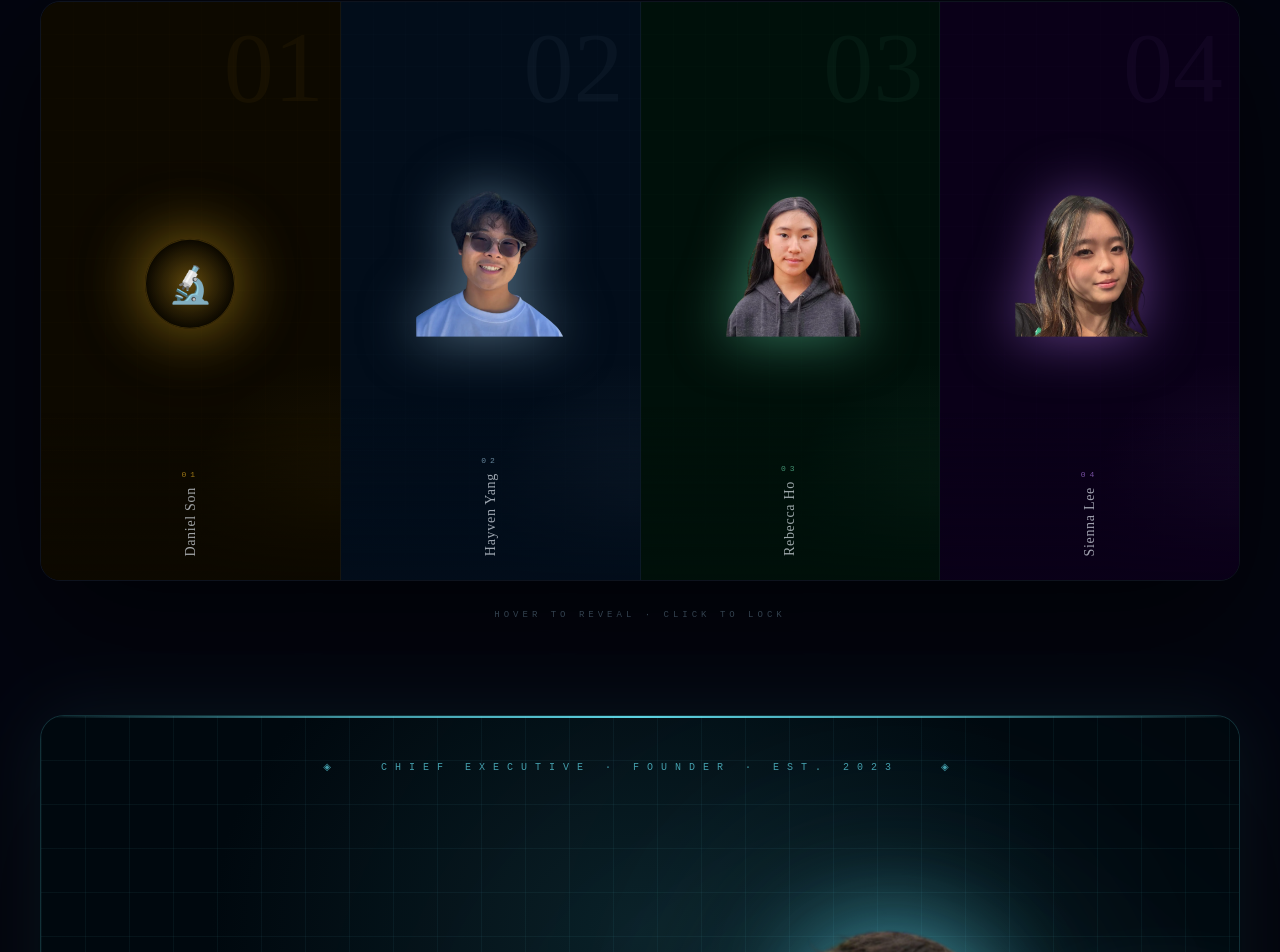
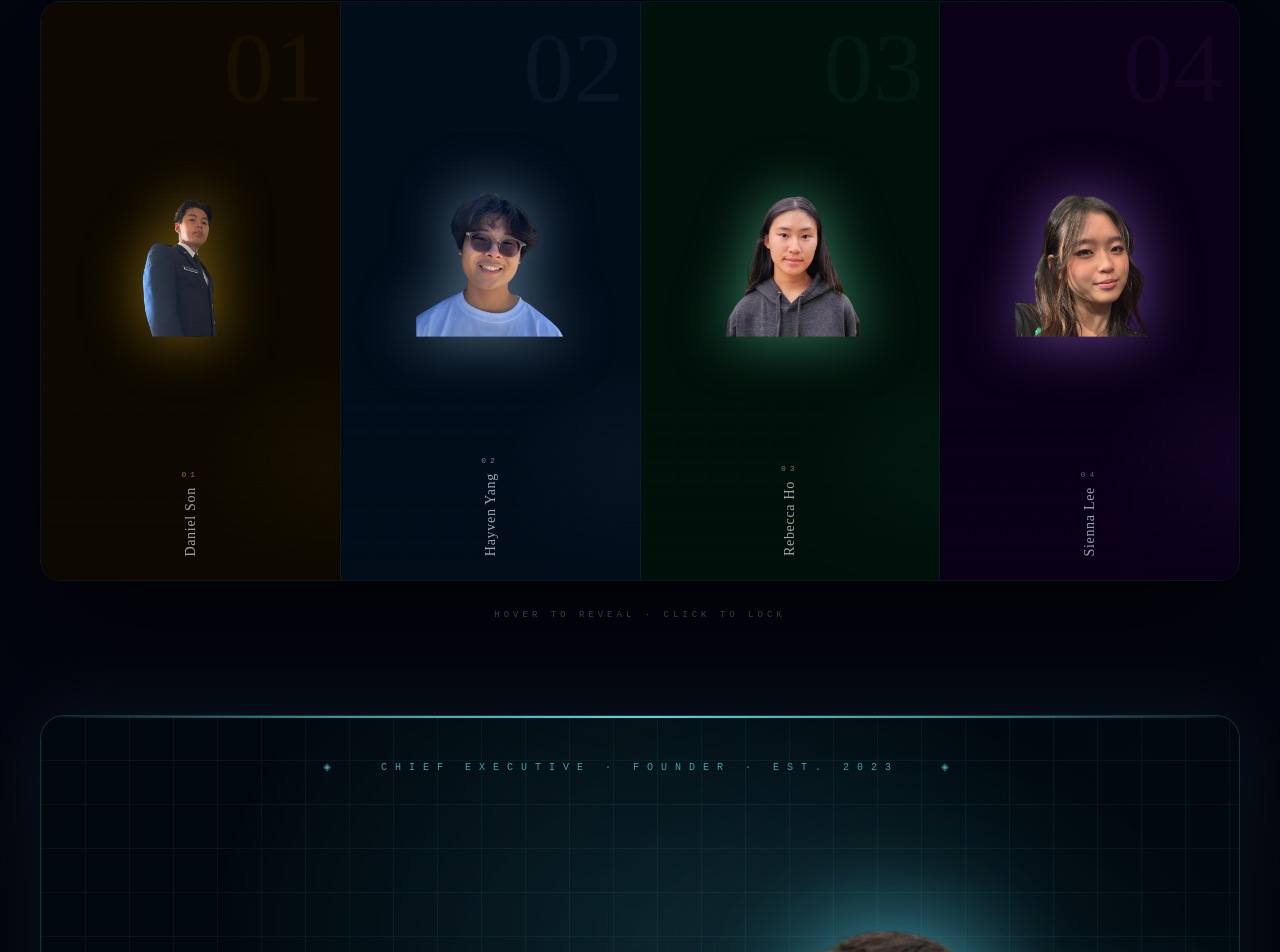
Before and after one commit to jothebro1234/curiocrate-website, a React (Vite) app: page /team in a window 1280 px wide. Shown: the part 1506-2458 px from the top of the page. Built offline with nearby package versions, Linux system fonts and the light colour scheme.

Commit message:
Team: set president photo to danielsonpresident.png

```diff
--- a/src/pages/Team.jsx
+++ b/src/pages/Team.jsx
@@ -11,7 +11,7 @@ const cabinet = [
     name: 'Daniel Son',
     role: 'President',
     bio: 'Leads CurioCrate with a clear vision: every child, regardless of zip code, deserves access to the wonder of science.',
-    photo: null,
+    photo: '/boardmembers/danielsonpresident.png',
     emoji: '🔬',
     color: '#fbbf24',
     glow: 'rgba(251,191,36,0.5)',
```
Also changed, not shown: public/boardmembers/danielsonpresident.png (added).
